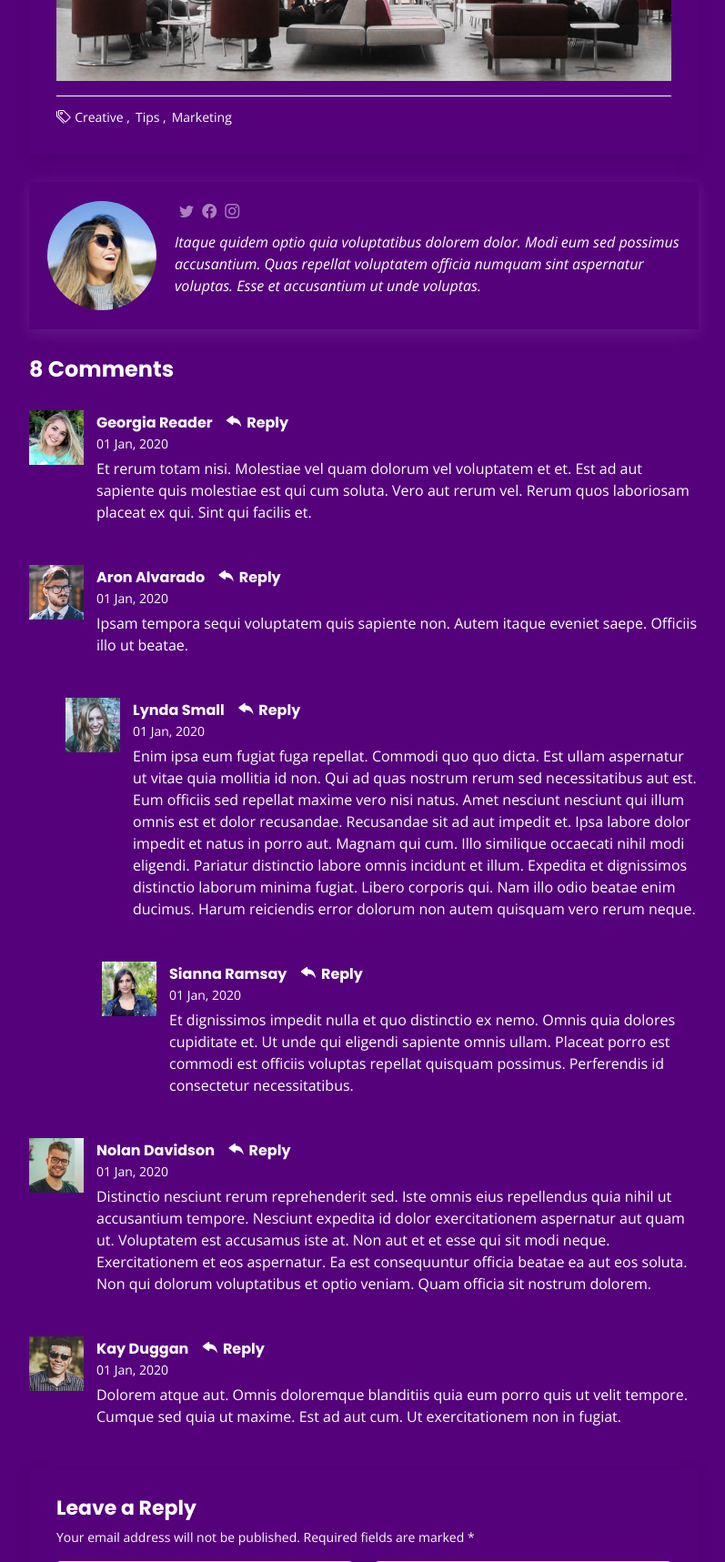
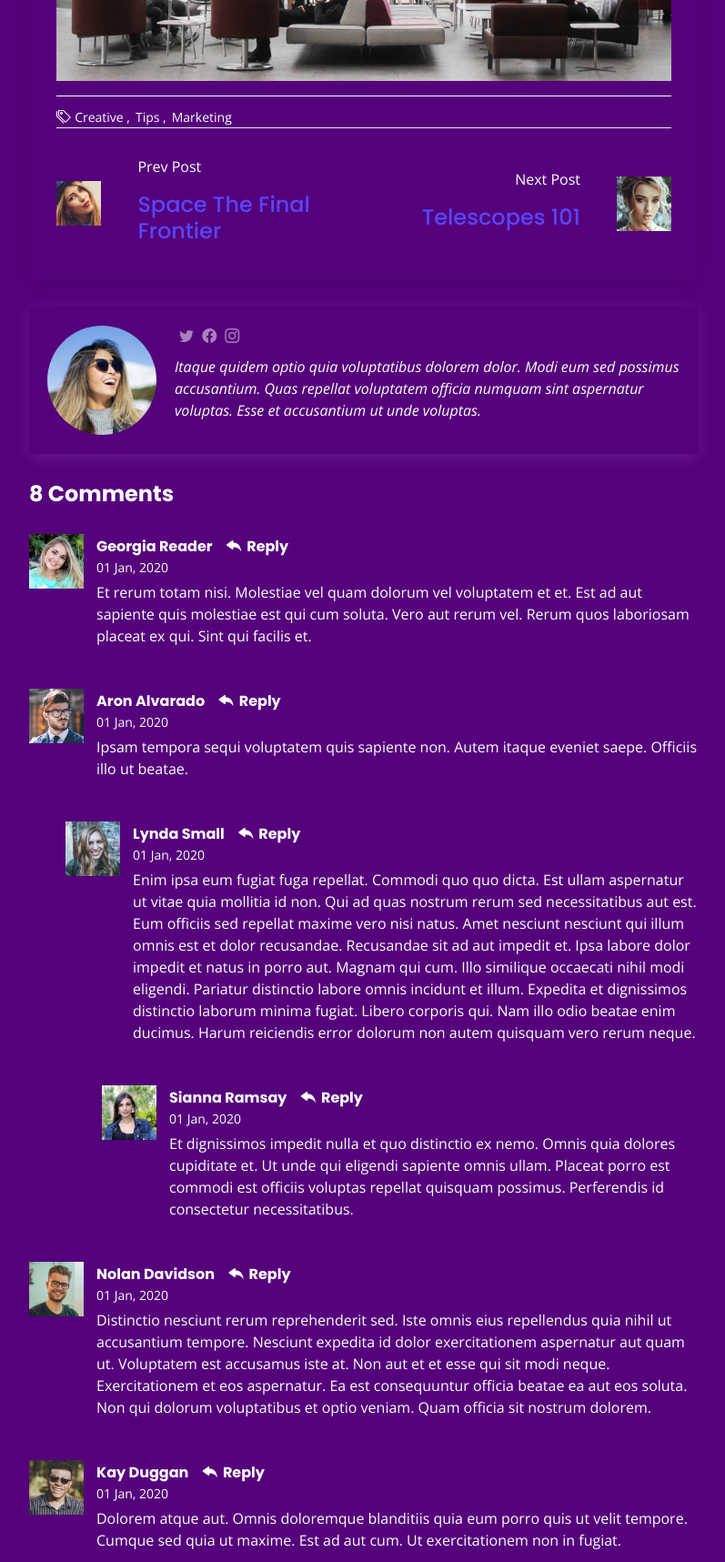
Before and after one commit to Pooriya1998/Main-Website, a Django app: template templates/blog/blog-single.html in a window 1280 px wide. Shown: the part 731-2448 px from the top of the page at 91% size, without its empty margins (50-847 px from the left). Run offline with Django 3.2, Linux system fonts and the light colour scheme; the template is opened without the code that fills it, so the values that code supplies are empty; some libraries are stand-ins or nearby versions.

Commit message:
Adding the navigation area section to the blog-single

```diff
--- /dev/null
+++ b/templates/blog/blog-navigation-area.html
@@ -0,0 +1,29 @@
+{% load static %}
+<div class="navigation-area">
+    <div class="row">
+        <div class="col-lg-6 col-md-6 col-12 nav-left flex-row d-flex justify-content-start align-items-center">
+            <div class="thumb">
+                <a href="#"><img class="img-fluid" src="{% static 'img/blog/prev.jpg' %}" alt=""></a>
+            </div>
+            <div class="arrow">
+                <a href="#"><span class="lnr text-white lnr-arrow-left"></span></a>
+            </div>
+            <div class="detials">
+                <p>Prev Post</p>
+                <a href="#"><h4>Space The Final Frontier</h4></a>
+            </div>
+        </div>
+        <div class="col-lg-6 col-md-6 col-12 nav-right flex-row d-flex justify-content-end align-items-center">
+            <div class="detials">
+                <p>Next Post</p>
+                <a href="#"><h4>Telescopes 101</h4></a>
+            </div>
+            <div class="arrow">
+                <a href="#"><span class="lnr text-white lnr-arrow-right"></span></a>
+            </div>
+            <div class="thumb">
+                <a href="#"><img class="img-fluid" src="{% static 'img/blog/next.jpg' %}" alt=""></a>
+            </div>
+        </div>
+    </div>
+</div>
--- a/templates/blog/blog-single.html
+++ b/templates/blog/blog-single.html
@@ -107,6 +107,8 @@
                   <li><a href="#">Marketing</a></li>
                 </ul>
               </div>
+
+              {% include 'blog/blog-navigation-area.html' %}
 
             </article><!-- End blog entry -->
 
```
